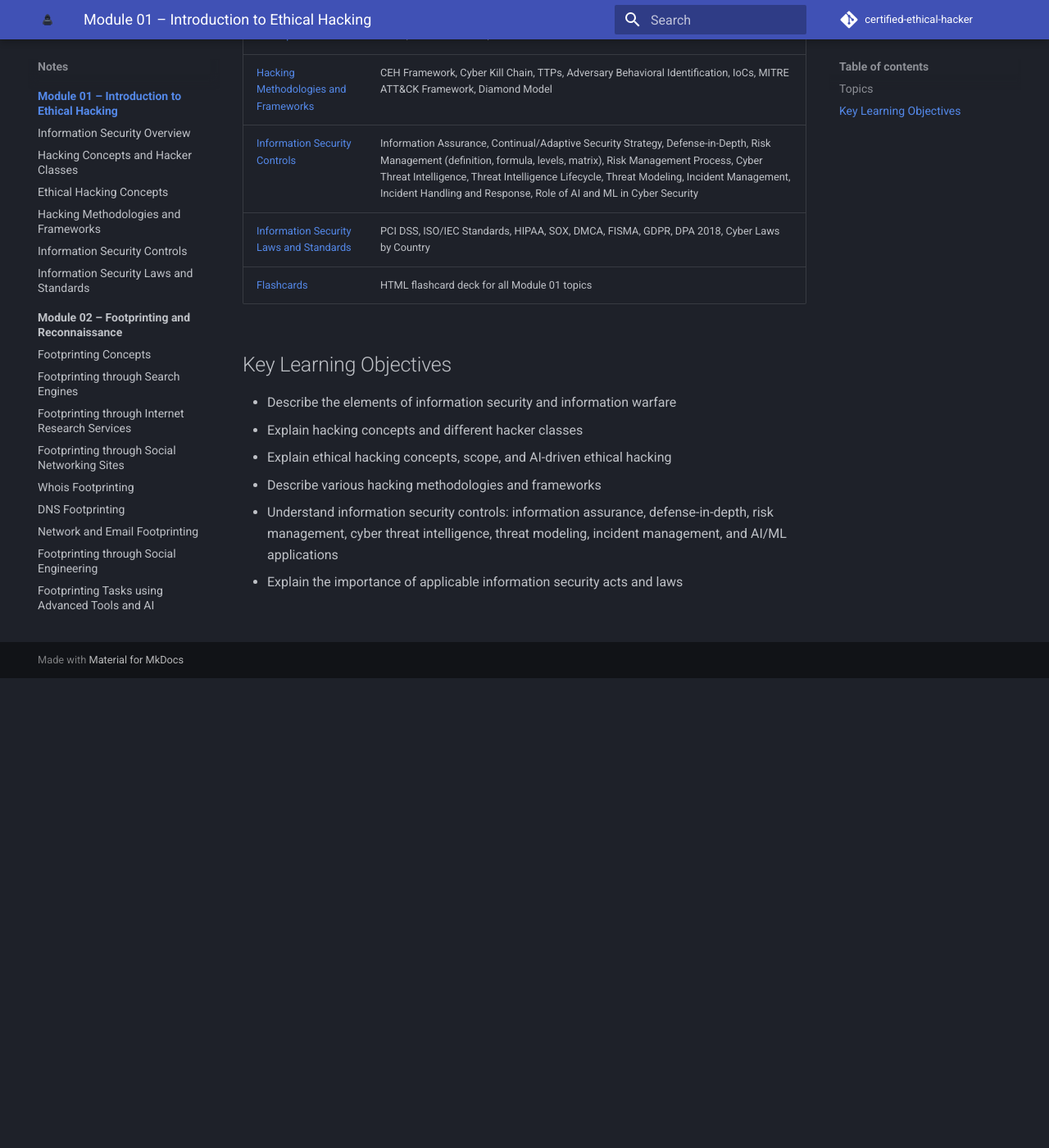
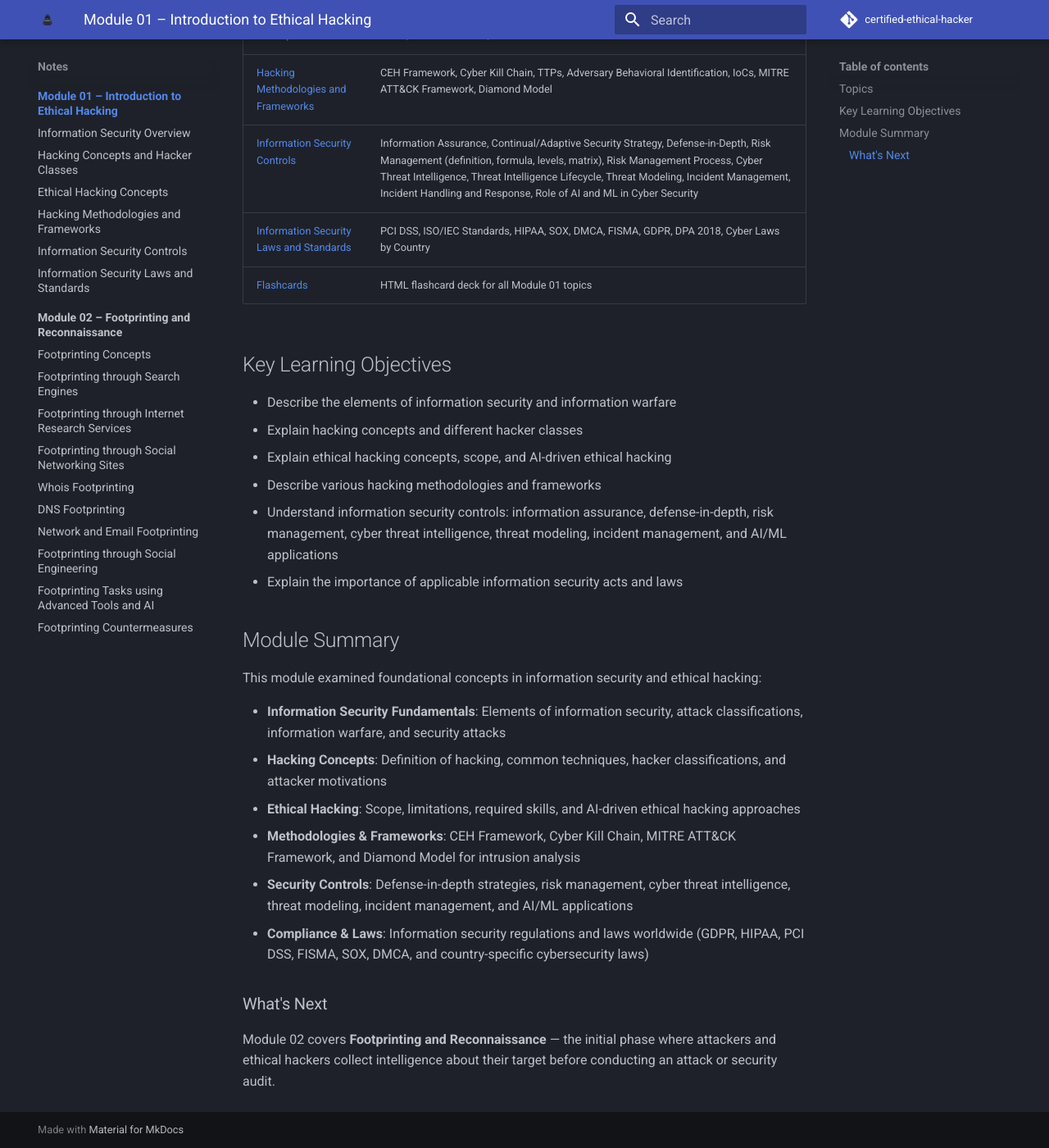
Before and after one commit to adanze/certified-ethical-hacker, an MkDocs documentation site: the page built from docs/ceh/module-01-introduction-to-ethical-hacking/index.md, in a window 1280 px wide and 1400 px high, scrolled down 573 px. Shown: the whole window at 82% size. Built offline with MkDocs 1.6.1 and Material for MkDocs 9.7.7, drawn with Linux system fonts in a browser that asks for light colours; comment, search, counter and statistics services are not loaded.

Commit message:
Add module summary and next steps for Introduction to Ethical Hacking

```diff
--- a/docs/ceh/module-01-introduction-to-ethical-hacking/index.md
+++ b/docs/ceh/module-01-introduction-to-ethical-hacking/index.md
@@ -22,3 +22,18 @@
 - Describe various hacking methodologies and frameworks
 - Understand information security controls: information assurance, defense-in-depth, risk management, cyber threat intelligence, threat modeling, incident management, and AI/ML applications
 - Explain the importance of applicable information security acts and laws
+
+## Module Summary
+
+This module examined foundational concepts in information security and ethical hacking:
+
+- **Information Security Fundamentals**: Elements of information security, attack classifications, information warfare, and security attacks
+- **Hacking Concepts**: Definition of hacking, common techniques, hacker classifications, and attacker motivations
+- **Ethical Hacking**: Scope, limitations, required skills, and AI-driven ethical hacking approaches
+- **Methodologies & Frameworks**: CEH Framework, Cyber Kill Chain, MITRE ATT&CK Framework, and Diamond Model for intrusion analysis
+- **Security Controls**: Defense-in-depth strategies, risk management, cyber threat intelligence, threat modeling, incident management, and AI/ML applications
+- **Compliance & Laws**: Information security regulations and laws worldwide (GDPR, HIPAA, PCI DSS, FISMA, SOX, DMCA, and country-specific cybersecurity laws)
+
+### What's Next
+
+Module 02 covers **Footprinting and Reconnaissance** — the initial phase where attackers and ethical hackers collect intelligence about their target before conducting an attack or security audit.
```
